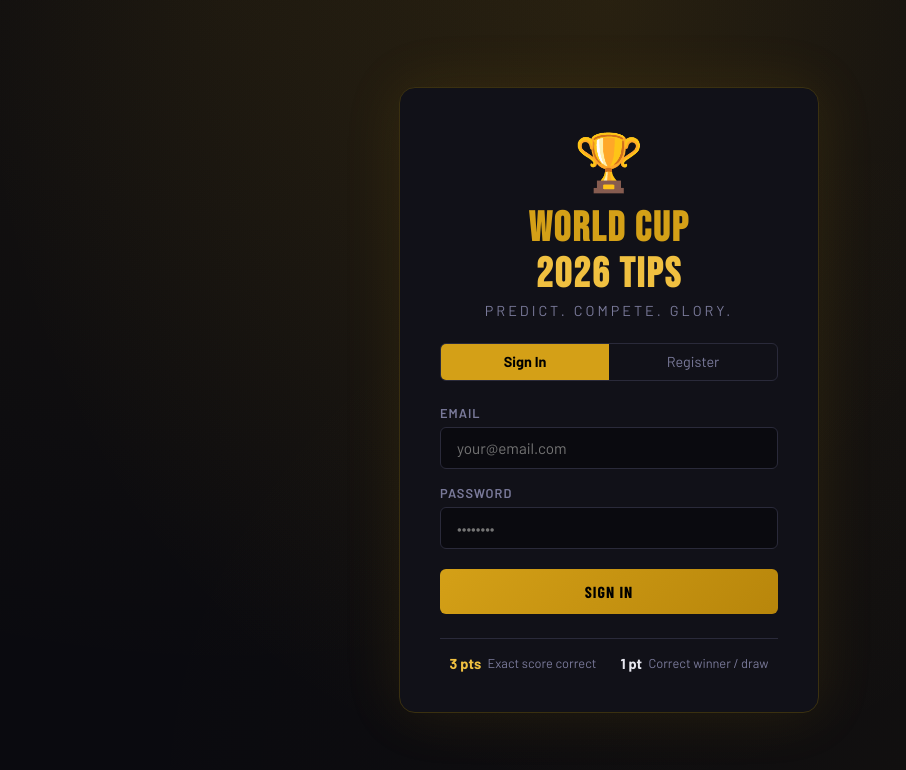
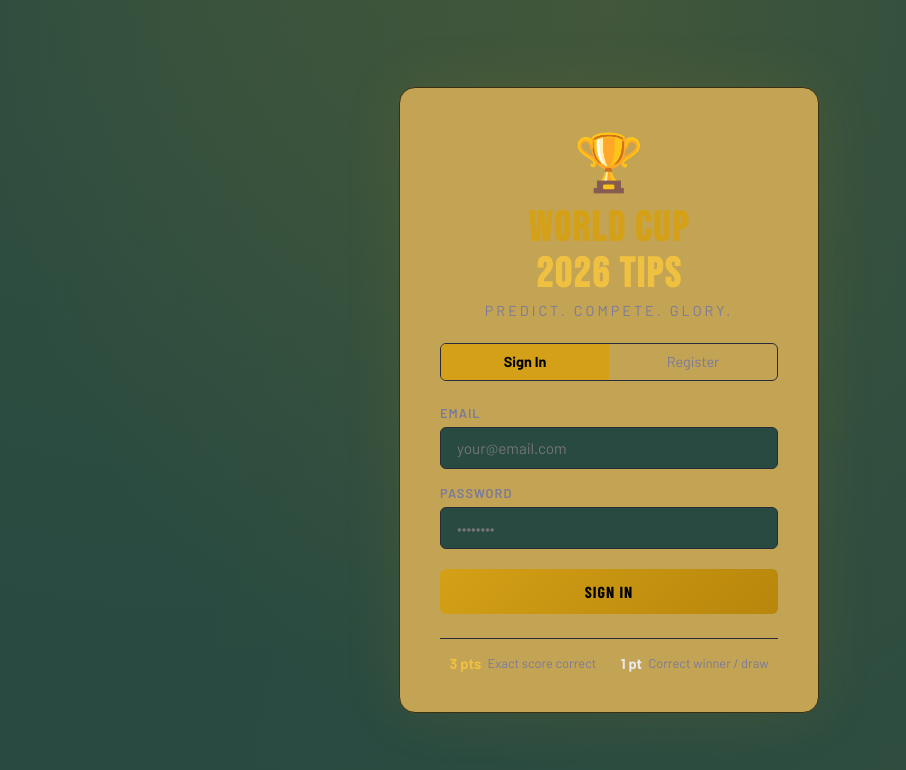
Before and after one commit to mikkelsc/hocworldcup2026, a React (Vite) app in the folder worldcup2026-tips/worldcup2026/: page / in a window 1280 px wide. Shown: the top 770 px of the page, without its empty margins (31-937 px from the left). Built offline with nearby package versions, Linux system fonts and the light colour scheme; no server answers.

Commit message:
Update index.css

```diff
--- a/worldcup2026-tips/worldcup2026/src/index.css
+++ b/worldcup2026-tips/worldcup2026/src/index.css
@@ -4,8 +4,8 @@
   --gold: #d4a017;
   --gold-light: #f0c040;
   --gold-dim: #8a6a10;
-  --bg-deep: #0a0a0f;
-  --bg-card: #111118;
+  --bg-deep: #284A41;
+  --bg-card: #C3A354;
   --bg-card2: #16161f;
   --bg-nav: #0d0d14;
   --border: #2a2a3a;
```
